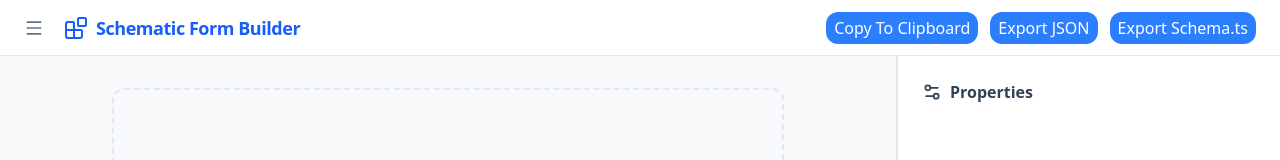
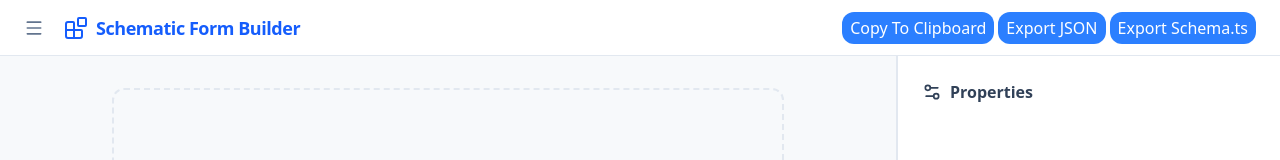
Before and after one commit to MrAghaei/Schematic-Form-Builder, a React (Vite) app: page / in a window 1280 px wide. Shown: the top 160 px of the page. Built offline with nearby package versions, Linux system fonts and the light colour scheme.

Commit message:
[#104-UPDATE] Update Header & Button

```diff
--- a/src/components/Header.tsx
+++ b/src/components/Header.tsx
@@ -35,7 +35,7 @@ export default function Header({
           </h1>
         </div>
       </div>
-      <div className="flex gap-3">
+      <div className="flex gap-1 2xl:gap-3">
         <Button onClick={handleCopyToClipboard}>Copy To Clipboard</Button>
         <Button onClick={handleExportJSON}>Export JSON</Button>
         <Button onClick={handleExportSchema}>Export Schema.ts</Button>
--- a/src/components/ui/Button.tsx
+++ b/src/components/ui/Button.tsx
@@ -5,7 +5,7 @@ export default function Button({
   return (
     <button
       {...props}
-      className="cursor-pointer bg-blue-500 text-white rounded-xl px-2 py-1 text-[16px]"
+      className="cursor-pointer bg-blue-500 text-white rounded-xl px-2 py-1 text-[10px] xl:text-[16px]"
     >
       {children}
     </button>
```
